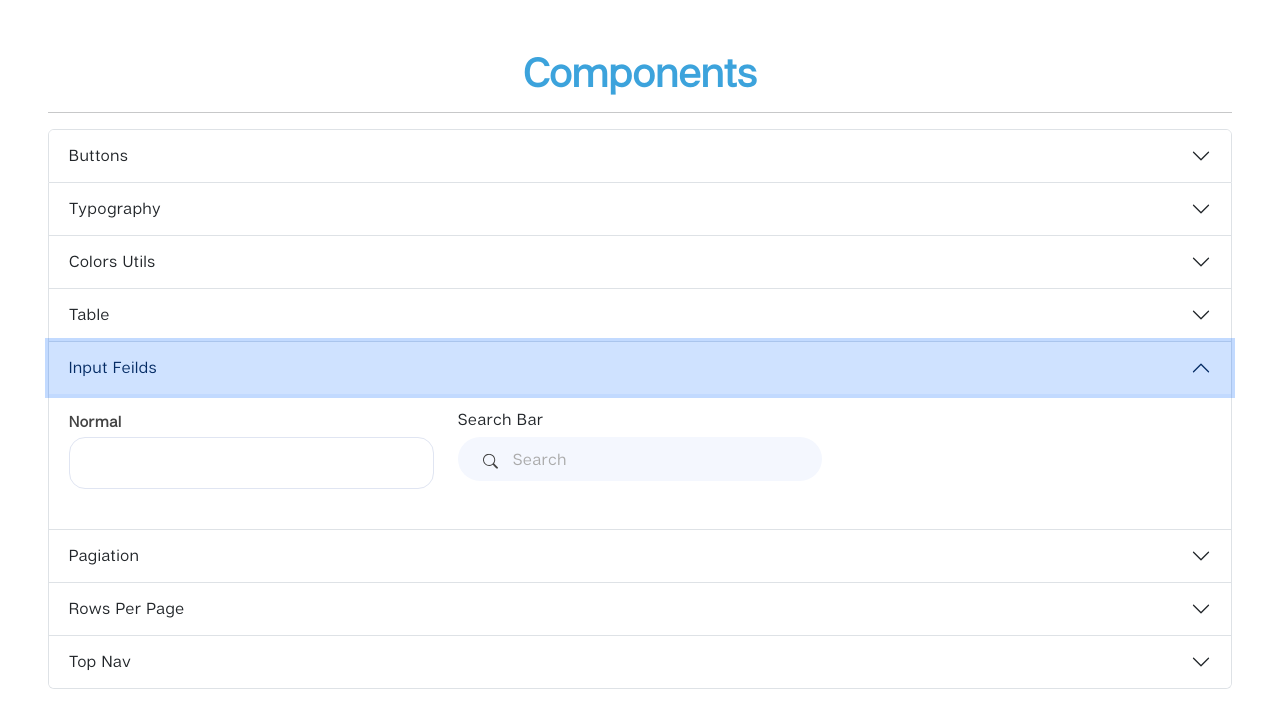
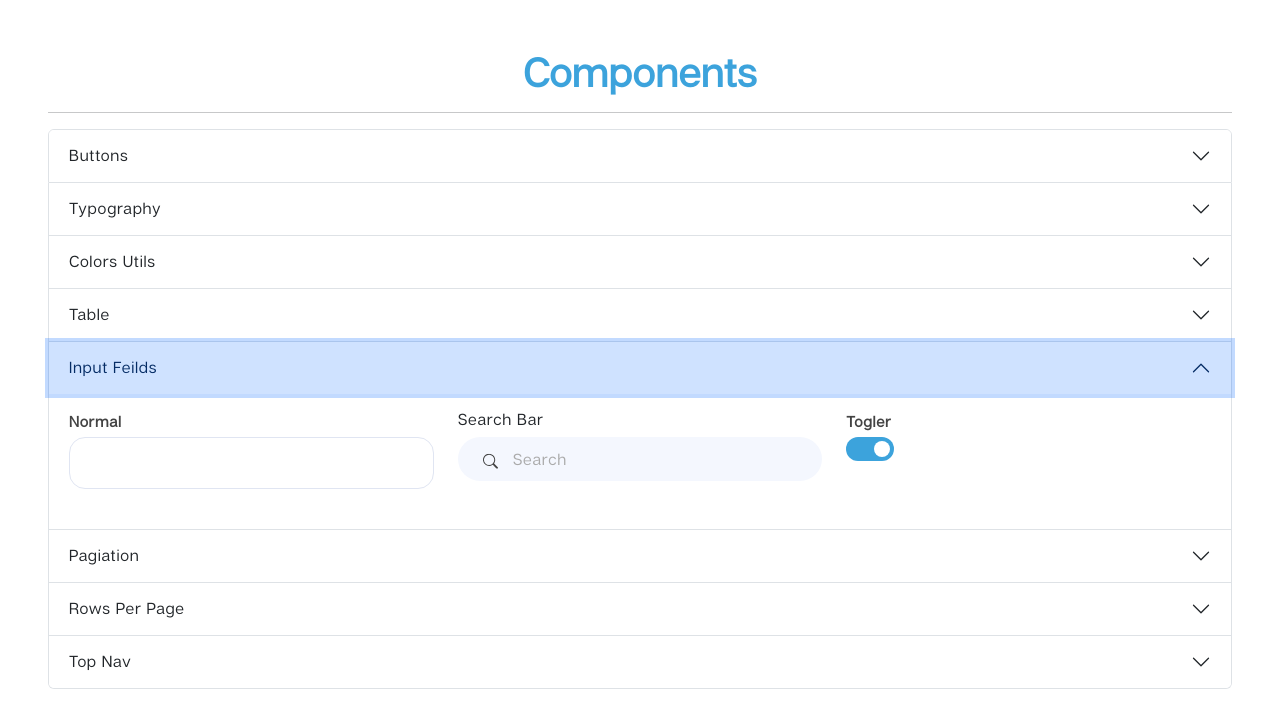
Before and after one commit to zainop01/Kiosk-rebuild, a React (Vite) app: page /widgets in a window 1280 px wide. Both pictures are taken after a click on the button "Input Feilds". Shown: the top 728 px of the page. Built offline with nearby package versions, Linux system fonts and the light colour scheme.

Commit message:
update buttons , add toggle

```diff
--- a/src/components/sharedcomponents/InputFeild.jsx
+++ b/src/components/sharedcomponents/InputFeild.jsx
@@ -1,6 +1,7 @@
 import React, { useState } from "react";
 import { Field, ErrorMessage } from "formik";
 import { BsEye, BsEyeSlash } from "react-icons/bs";
+import ToggleSwitch from "./ToggleSwitch";
 
 export default function InputField({
   behave = "formik",
@@ -25,6 +26,7 @@ export default function InputField({
   variant = "normal",
   classes,
   borderRadius = "16px",
+  isToggle = false,
 }) {
   const [showPassword, setShowPassword] = useState(false);
 
@@ -39,6 +41,9 @@ export default function InputField({
             {label}
           </label>
         )}
+        {isToggle ? (
+          <ToggleSwitch label={label} onChange={onChange} checked={value} />
+        ) : (
           <div className={`input-wrapper`}>
             {behave === "formik" ? (
               <Field
@@ -82,6 +87,7 @@ export default function InputField({
               </i>
             )}
           </div>
+        )}
       </div>
       {formik && (
         <ErrorMessage name={name} component="h6" className="error-msg mt-2" />
--- /dev/null
+++ b/src/components/sharedcomponents/ToggleSwitch.jsx
@@ -0,0 +1,22 @@
+import React, { useState } from "react";
+
+export default function ToggleSwitch({ checked = false, onChange, label }) {
+  const [isChecked, setIsChecked] = useState(checked);
+
+  const handleToggle = () => {
+    setIsChecked(!isChecked);
+    if (onChange) {
+      onChange(!isChecked);
+    }
+  };
+
+  return (
+    <div className="toggle-switch">
+      {/* {label && <span className="toggle-label">{label}</span>} */}
+      <label className="switch">
+        <input type="checkbox" checked={isChecked} onChange={handleToggle} />
+        <span className="slider round"></span>
+      </label>
+    </div>
+  );
+}
--- a/src/styles/scss/components/_buttons.scss
+++ b/src/styles/scss/components/_buttons.scss
@@ -63,7 +63,7 @@
   .btn_primary.btn_outline {
     background-color: $white;
     color: $blue-3ca;
-    border: 1px solid $blue-084;
+    border: 1px solid $blue-3ca;
     &:hover {
       @include hover($white, $blue-3ca);
     }
--- a/src/styles/scss/components/_form.scss
+++ b/src/styles/scss/components/_form.scss
@@ -55,3 +55,61 @@
   font-size: 12px; // Retained in px (below 20px)
   margin-top: 5px; // Retained in px (below 20px)
 }
+
+
+.toggle-switch {
+  display: flex;
+  align-items: center;
+  justify-content: space-between;
+  margin-bottom: 1rem;
+
+  .toggle-label {
+    font-size: 16px;
+    color: #434343;
+  }
+
+  .switch {
+    position: relative;
+    display: inline-block;
+    width: 48px;
+    height: 24px;
+
+    input {
+      opacity: 0;
+      width: 0;
+      height: 0;
+    }
+
+    .slider {
+      position: absolute;
+      cursor: pointer;
+      top: 0;
+      left: 0;
+      right: 0;
+      bottom: 0;
+      background-color: #ccc;
+      transition: 0.4s;
+      border-radius: 24px;
+
+      &:before {
+        position: absolute;
+        content: "";
+        height: 16px;
+        width: 16px;
+        left: 4px;
+        bottom: 4px;
+        background-color: white;
+        transition: 0.4s;
+        border-radius: 50%;
+      }
+    }
+
+    input:checked + .slider {
+      background-color: $blue-3ca;
+    }
+
+    input:checked + .slider:before {
+      transform: translateX(24px);
+    }
+  }
+}
--- a/src/widgets/index.jsx
+++ b/src/widgets/index.jsx
@@ -68,6 +68,12 @@ const Widgets = () => {
                   </Button>
                 </div>
                 <div>
+                  <p>Large Btn Outline</p>
+                  <Button type="button" variant="outline">
+                    Previous
+                  </Button>
+                </div>
+                <div>
                   <p>Medium Btn With Icon</p>
                   <Button type="button" size="md" startIcon={<CiCalendar />}>
                     Medium btn
@@ -77,6 +83,12 @@ const Widgets = () => {
                   <p>Medium Btn Without Icon</p>
                   <Button type="button" size="md">
                     Medium btn
+                  </Button>
+                </div>
+                <div>
+                  <p>Medium Btn Outline</p>
+                  <Button type="button" variant="outline" size="md">
+                    Previous
                   </Button>
                 </div>
               </div>
@@ -240,7 +252,16 @@ const Widgets = () => {
                       </div>
                       <div className="col-4">
                         <h6>Search Bar</h6>
-                     <SearchBar placeholder="Search" borderRadius="30px"/>
+                        <SearchBar placeholder="Search" borderRadius="30px" />
+                      </div>
+                      <div className="col-4">
+                        <InputField
+                          label="Togler"
+                          name="Toggler"
+                          isToggle={true}
+                          value={true} // or formik.values.kiosk if using Formik
+                          onChange={(checked) => console.log(checked)}
+                        />
                       </div>
                     </div>
                   </Form>
@@ -273,14 +294,11 @@ const Widgets = () => {
             <Accordion.Header>Top Nav</Accordion.Header>
             <Accordion.Body>
               <TopNav
-                // kioskName="Sephona"
+              // kioskName="Sephona"
               />
             </Accordion.Body>
           </Accordion.Item>
-
         </Accordion>
-
-
       </div>
     </>
   );
```
Lines whose indentation alone changed are shown as unchanged.
